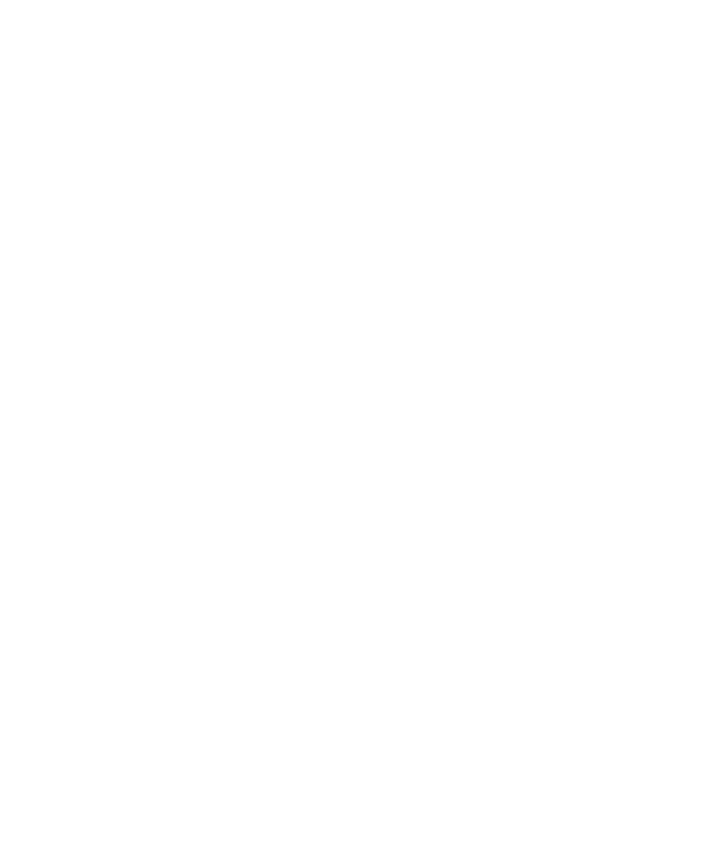
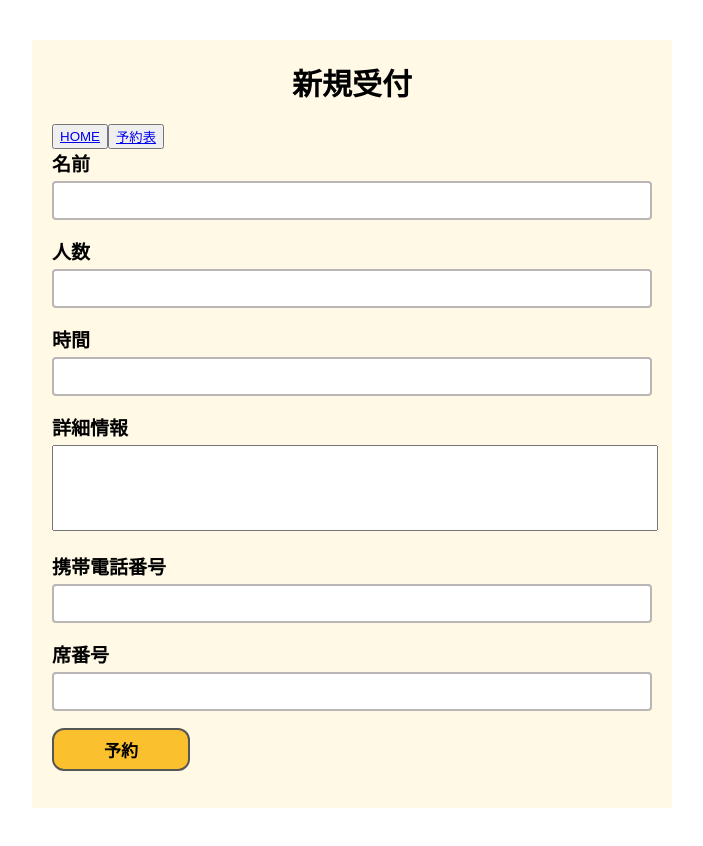
Before and after one commit to chara52/RMS, a Vue app: page /form in a window 1280 px wide. Before the commit this address had no page. Shown: the whole page, without its empty margins (288-991 px from the left). Before the commit the page ends 800 px from the top, so only its background shows below. Built offline with nearby package versions, Linux system fonts and the light colour scheme.

Commit message:
Create ReservationForm

```diff
--- a/package.json
+++ b/package.json
@@ -11,8 +11,11 @@
     "format": "prettier --write src/"
   },
   "dependencies": {
+    "axios": "^1.7.9",
+    "flatpickr": "^4.6.13",
     "vue": "^3.5.13",
-    "vue-router": "^4.5.0"
+    "vue-router": "^4.5.0",
+    "vuetify": "^3.7.6"
   },
   "devDependencies": {
     "@eslint/js": "^9.14.0",
--- a/src/components/HomePage.vue
+++ b/src/components/HomePage.vue
@@ -1,5 +1,4 @@
-<script setup>
-</script>
+<script setup></script>
 
 <template>
   <div class="app-container">
@@ -8,8 +7,10 @@
     </header>
     <main>
       <div class="button-container">
-        <button type="button" class="btn"><router-link to='/table'>予約表</router-link></button><br>
-        <button type="button" class="btn">新規入力</button>
+        <button type="button" class="btn"><router-link to="/form">新規受付</router-link></button
+        ><br />
+        <button type="button" class="btn"><router-link to="/table">予約表</router-link></button
+        ><br />
       </div>
     </main>
   </div>
@@ -27,7 +28,8 @@
   flex-direction: column;
   justify-content: center;
   align-items: center;
-  background: url('https://tblg.k-img.com/restaurant/images/Rvw/154487/640x640_rect_154487046.jpg') no-repeat center center; /* 背景画像 */
+  background: url('https://tblg.k-img.com/restaurant/images/Rvw/154487/640x640_rect_154487046.jpg')
+    no-repeat center center; /* 背景画像 */
   background-size: cover; /* 画像をページ全体にフィット */
 }
 
@@ -61,7 +63,9 @@
   border: none;
   border-radius: 5px;
   cursor: pointer;
-  transition: background-color 0.3s ease, transform 0.2s ease;
+  transition:
+    background-color 0.3s ease,
+    transform 0.2s ease;
 }
 
 .btn:hover {
--- /dev/null
+++ b/src/components/ReservationForm.vue
@@ -0,0 +1,159 @@
+<template>
+  <div class="reservation-form">
+    <h1>新規受付</h1>
+    <form @submit.prevent="submitReservation">
+      <div class="header">
+        <div class="buttons">
+          <button type="button" class="home-button">
+            <router-link to="/home">HOME</router-link>
+          </button>
+          <button type="button" class="table-button">
+            <router-link to="/table">予約表</router-link>
+          </button>
+        </div>
+      </div>
+      <div class="form-group">
+        <label for="name">名前</label>
+        <input type="text" id="name" v-model="formData.name" required />
+      </div>
+      <div class="form-group">
+        <label for="people">人数</label>
+        <input type="text" id="people" v-model="formData.people" required />
+      </div>
+      <div class="form-group">
+        <label for="time">時間</label>
+        <input type="text" id="time" ref="datepicker" v-model="formData.time" required />
+      </div>
+      <div class="form-group">
+        <label for="info">詳細情報</label>
+        <textarea name="" id="info" v-model="formData.info"></textarea>
+      </div>
+      <div class="form-group">
+        <label for="phone">携帯電話番号</label>
+        <input type="tel" id="phone" v-model="formData.phone" required />
+      </div>
+      <div class="form-group">
+        <label for="seat">席番号</label>
+        <input type="text" id="seat" v-model="formData.seat" />
+      </div>
+      <div class="form-group">
+        <button type="submit" class="submit-button">予約</button>
+        <span class="error-message" v-if="errorMessage">{{ errorMessage }}</span>
+      </div>
+    </form>
+  </div>
+</template>
+
+<script>
+import flatpickr from 'flatpickr'
+import 'flatpickr/dist/flatpickr.min.css'
+
+export default {
+  data() {
+    return {
+      formData: {
+        name: '',
+        people: '',
+        time: '',
+        info: '',
+        phone: '',
+        seat: '',
+      },
+      errorMessage: '',
+    }
+  },
+  computed: {
+    isPhoneNumberValid() {
+      return this.formData.phone.length === 11 && /^\d+$/.test(this.formData.phone)
+    },
+  },
+  methods: {
+    submitReservation() {
+      if (this.isPhoneNumberValid) {
+        this.errorMessage = ''
+        alert('予約が送信されました!')
+        this.$router.push('/table')
+      } else {
+        this.errorMessage = '携帯電話番号は11桁で入力してください!'
+      }
+    },
+  },
+  mounted() {
+    flatpickr(this.$refs.datepicker, {
+      enableTime: true,
+      dateFormat: 'Y-m-d H:i',
+      locale: 'ja',
+    })
+  },
+}
+</script>
+
+<style scoped>
+.reservation-form {
+  max-width: 600px;
+  margin: 40px auto;
+  padding: 20px;
+  background-color: #fff9e6;
+}
+
+h1 {
+  font-size: 30px;
+  text-align: center;
+  margin-top: 0px;
+}
+
+.form-group {
+  margin-bottom: 17px;
+}
+
+.header {
+  display: flex;
+  justify-content: flex-start;
+}
+
+.buttons {
+  display: flex;
+}
+
+.form-group label {
+  display: block;
+  margin-bottom: 5px;
+  font-weight: bold;
+  font-size: 19px;
+}
+
+.form-group input,
+.form-group textarea .submit-button {
+  width: 100%;
+  padding: 10px;
+  border: 2px solid rgb(187, 182, 182);
+  border-radius: 4px;
+  box-sizing: border-box;
+}
+
+.form-group textarea {
+  height: 80px;
+  width: 100%;
+  resize: none;
+}
+
+.submit-button {
+  background-color: #fbc02d;
+  border: 2px solid #565655;
+  border-radius: 12px;
+  padding: 7px 50px;
+  cursor: pointer;
+  font-size: 17px;
+  font-weight: bold;
+}
+
+.submit-button:hover {
+  background-color: #f9a825;
+}
+
+.error-message {
+  color: red;
+  font-size: 14px;
+  margin-left: 16px;
+}
+</style>
--- a/src/components/ReservationTable.vue
+++ b/src/components/ReservationTable.vue
@@ -1,3 +1,11 @@
 <template>
-  <div>Hello</div>
-  </template>
+  <div class="reservation-table">
+    <h1>予約表</h1>
+  </div>
+  <div>
+    <router-link to="/home">Homeに戻る</router-link>
+  </div>
+  <div>
+    <router-link to="/form">新規予約に戻る</router-link>
+  </div>
+</template>
--- a/src/main.js
+++ b/src/main.js
@@ -12,4 +12,5 @@
 
 const app = createApp(App)
 app.use(router)
+
 app.mount('#app')
```
Also changed, not shown: src/router/index.js (+8 -6 lines), 1 other file (tests, documents, lock files or other folders).
